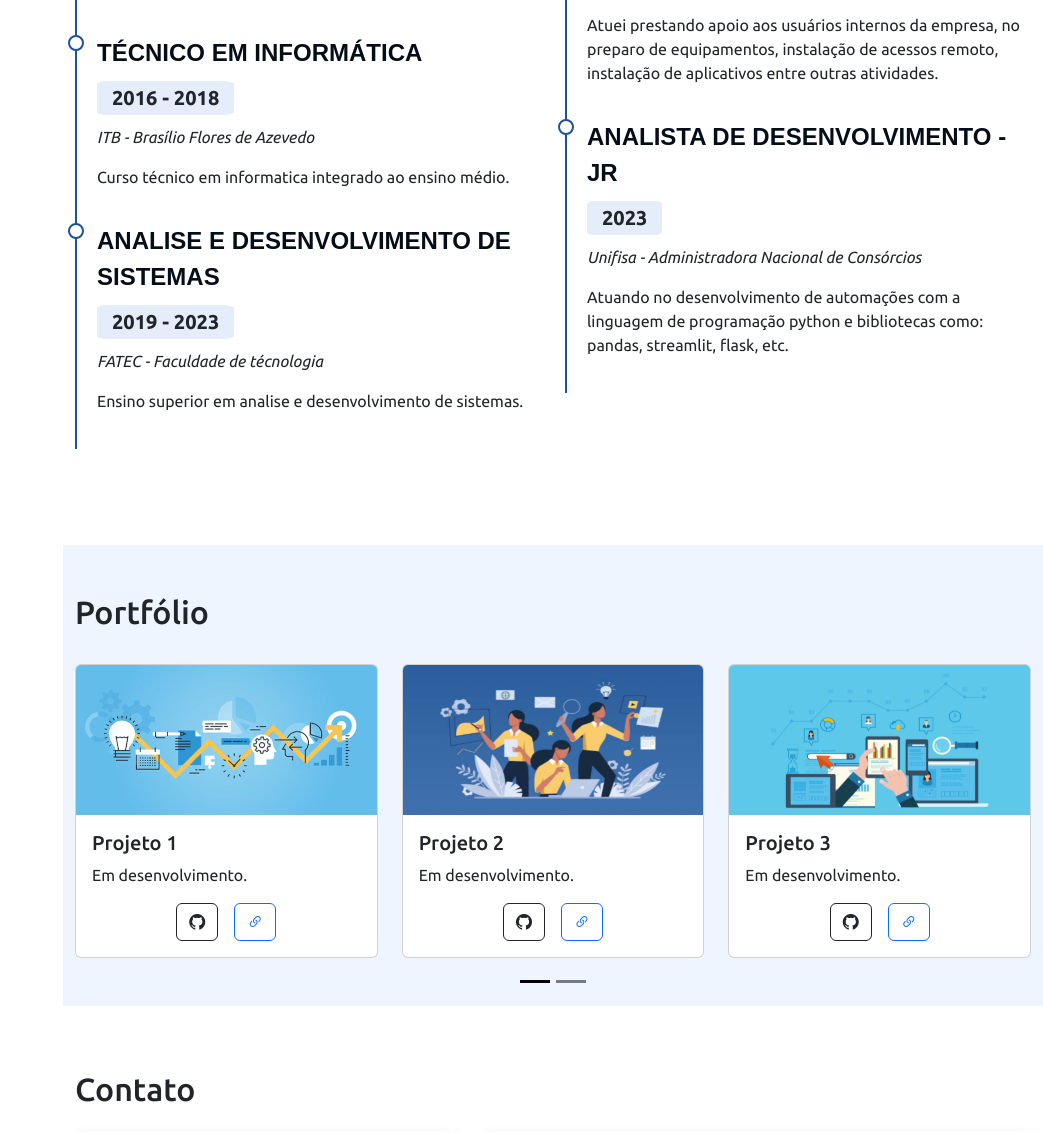
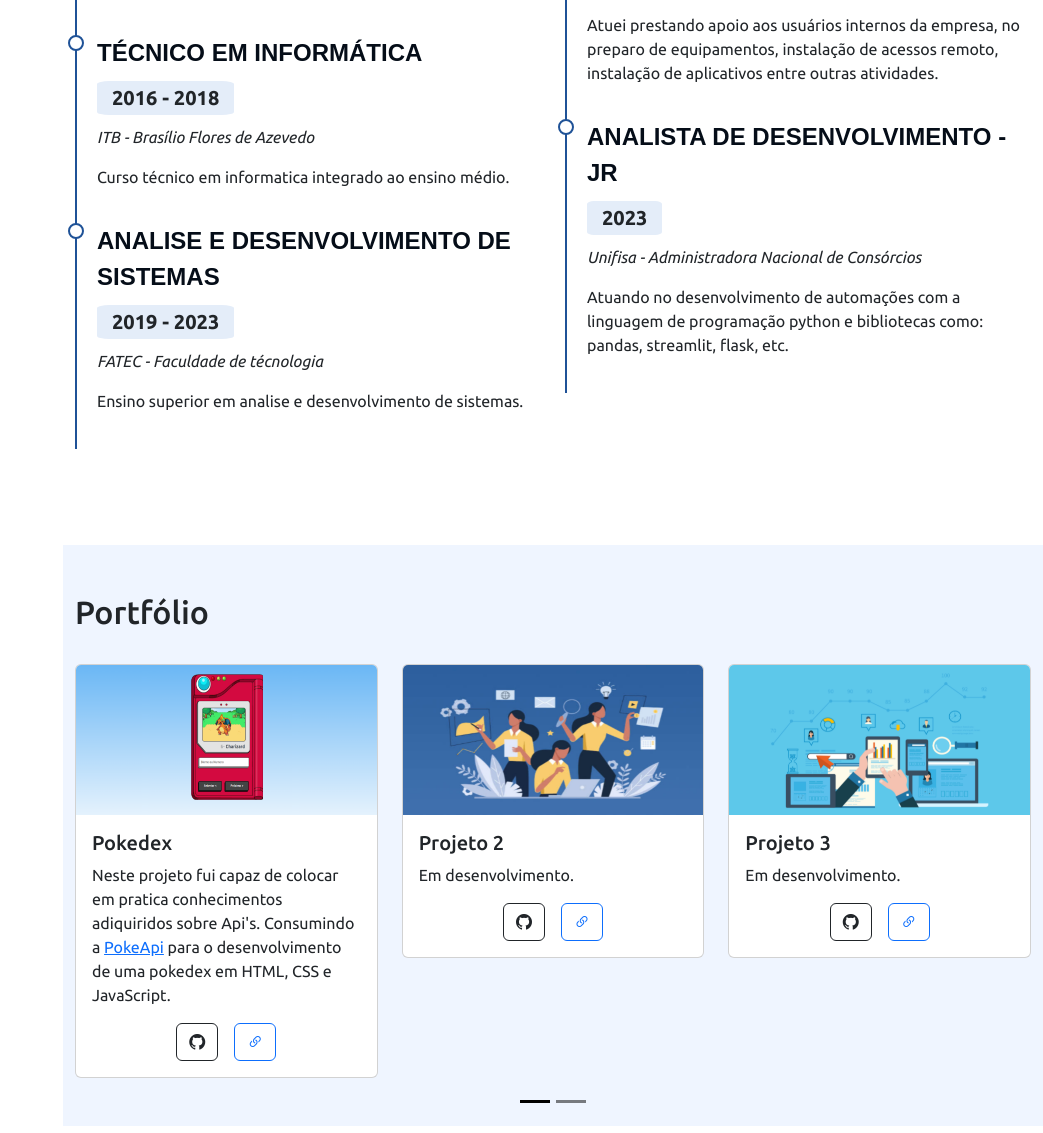
Before and after one commit to LuizDionizio/Portfolio, a Flask app: page / in a window 1280 px wide. Shown: the part 2927-4060 px from the top of the page, without its empty margins (237-1280 px from the left). Run offline with Flask 3, Linux system fonts and the light colour scheme; some libraries are stand-ins or nearby versions.

Commit message:
Portfolio atualizado

```diff
--- a/templates/index.html
+++ b/templates/index.html
@@ -392,14 +392,15 @@
                             <div class="row row-cols-1 row-cols-md-3 g-4">
                                 <div class="col">
                                     <div class="card">
-                                        <img src="../static/img/Projeto1.png" class="card-img-top" alt="...">
+                                        <img src="../static/img/pokedex.png" class="card-img-top" alt="...">
                                         <div class="card-body">
-                                            <h5 class="card-title">Projeto 1</h5>
-                                            <p class="card-text">Em desenvolvimento.</p>
+                                            <h5 class="card-title">Pokedex</h5>
+                                            <p class="card-text">Neste projeto fui capaz de colocar em pratica conhecimentos adiquiridos sobre Api's.
+                                                Consumindo a <a target="_blank" href="https://pokeapi.co/">PokeApi</a> para o desenvolvimento de uma pokedex em HTML, CSS e JavaScript. </p>
                                             <div class="d-flex justify-content-center">
-                                                <a href="#" target="_blank" class="btn btn-outline-dark me-3"><i
+                                                <a href="https://github.com/LuizDionizio/Pokedex" target="_blank" class="btn btn-outline-dark me-3"><i
                                                         class="bi bi-github"></i></a>
-                                                <a href="#" target="_blank" class="btn btn-outline-primary"><i
+                                                <a href="https://pokedex-lgds.up.railway.app/" target="_blank" class="btn btn-outline-primary"><i
                                                         class="bi bi-link-45deg"></i></a>
                                             </div>
                                         </div>
```
Also changed, not shown: static/img/pokedex.png (added).
